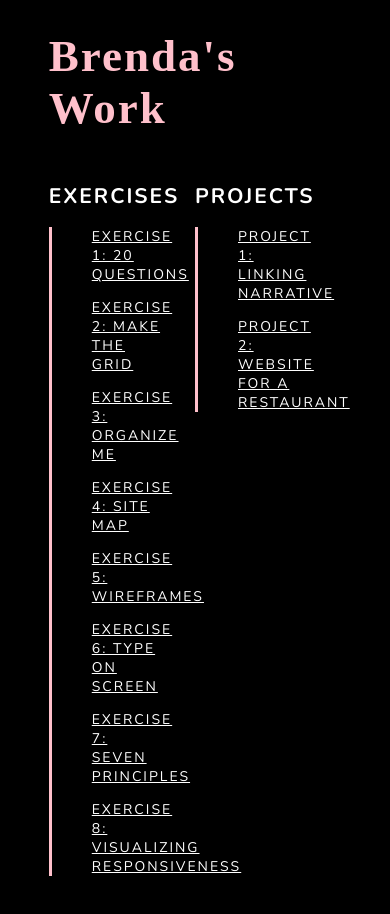
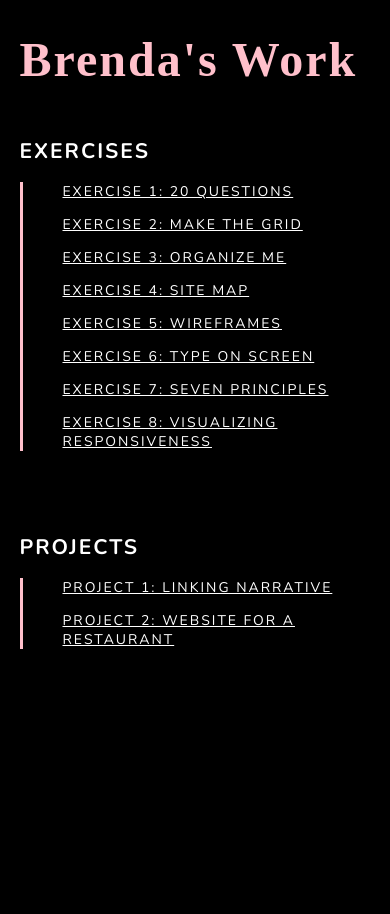
Before and after one commit to bsandov/avt217, a plain HTML site: page index.html in a window 390 px wide. After the commit the page ends 844 px from the top, so only its background shows below. Drawn offline with nearby package versions, Linux system fonts and the light colour scheme; a web font is replaced by a local one.

Commit message:
tutorial 7

```diff
--- a/css/main.css
+++ b/css/main.css
@@ -26,8 +26,9 @@ main {
 .col {
   width: 50%;
   float: left;
-  padding-right:30px;
+  padding-right:0 25px;
 }
+
 /*** type styles ***/
 
 h1 {
@@ -49,3 +50,20 @@ ul {
   list-style-type: none;
   border-left: 3px solid pink;
 }
+
+/*** media queries ***/
+@media screen and (max-width: 1082px) {
+  .col {
+    width: 100%;
+    margin-bottom: 50px;
+  }
+  header {
+    width: 90vw;
+  }
+  main {
+    width: 90vw;
+  }
+  h1 {
+    font-size: 3rem;
+  }
+}
```
